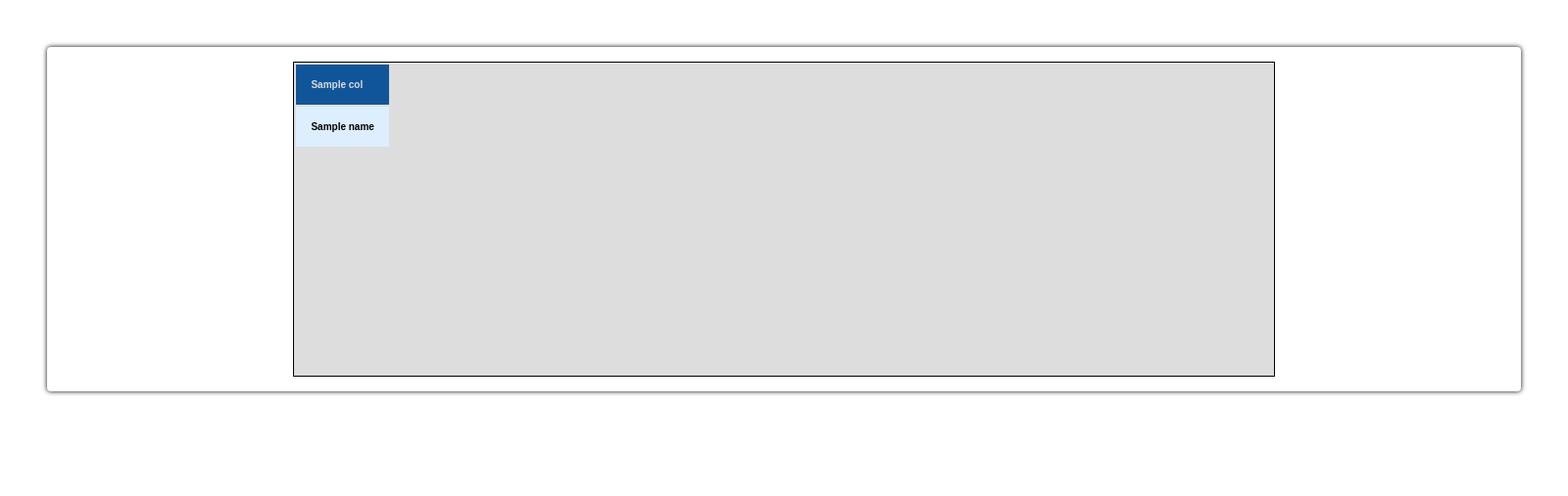
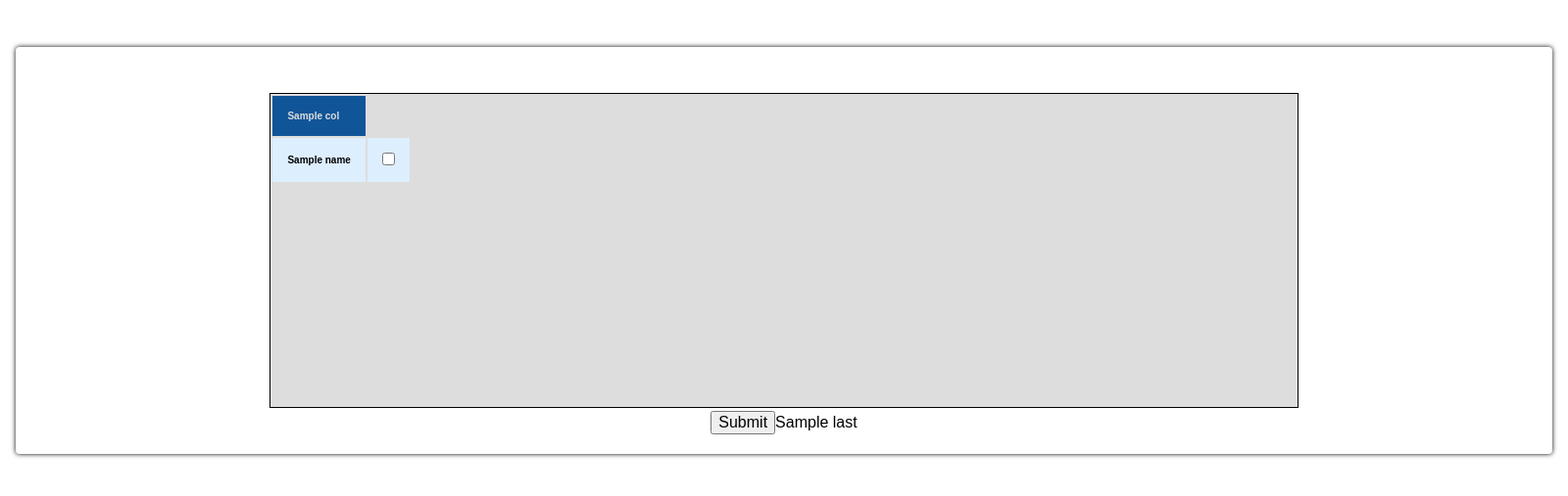
Before and after one commit to nathanmargaglio/bravo_foxtrot, a Flask app: template expired_listings/templates/expires.html in a window 1600 px wide. Shown: the top 507 px of the page at 98% size. Run offline with Flask 2, Linux system fonts and the light colour scheme; the template is opened without the code that fills it: most values are stand-ins (such as "Sample title", 1, 10 or a date in 2020); lists and menus that the app fills with data are empty; some libraries are stand-ins or nearby versions.

Commit message:
added saving

```diff
--- a/expired_listings/server.py
+++ b/expired_listings/server.py
@@ -1,5 +1,6 @@
-from flask import Flask, render_template, redirect
+from flask import Flask, render_template, redirect, request
 import pandas as pd
+import json
 import os
 
 SHOW_COLS = ['ML #', 'Address', 'City', 'Zip Code_x', 'Owner 1 First Name',
@@ -15,6 +16,22 @@ def get_dir_list():
 			pass
 	return dir_list
 
+def get_saved_data(exp):
+	try:
+		with open("data/"+exp+"/saved.json") as infile:
+			saved = json.load(infile)
+	except:
+		tmp = {}
+		data = pd.read_csv("data/"+exp+"/results.csv")
+		for i in range(len(data)):
+			tmp[i]=False
+		with open("data/"+exp+"/saved.json", 'w') as outfile:
+			json.dump(tmp,outfile)
+		with open("data/"+exp+"/saved.json") as infile:
+			saved = json.load(infile)
+	print saved
+	return saved
+
 app = Flask(__name__)
 
 @app.route("/")
@@ -26,9 +43,25 @@ def index():
 def exp(exp):
 	try:
 		data = pd.read_csv("data/"+exp+"/results.csv")
-		return render_template("expires.html", data=data, cols=SHOW_COLS)
+		saved = get_saved_data(exp)
+		return render_template("expires.html", exp=exp,data=data, cols=SHOW_COLS, saved=saved)
 	except:
 		return redirect("/")
 
+@app.route('/submit_<exp>', methods=['POST'])
+def submit(exp):
+	res= request.form.to_dict()
+	results = {}
+	for k,i in res.iteritems():
+		if i == "True":
+			val = True
+		else:
+			val = False
+		results[int(k)] = val
+	print results
+	with open("data/"+exp+"/saved.json", 'w') as outfile:
+			json.dump(results,outfile)
+	return redirect('/')
+
 if __name__ == "__main__":
     app.run(host="0.0.0.0",port=80,debug=True)
--- a/expired_listings/templates/expires.html
+++ b/expired_listings/templates/expires.html
@@ -2,7 +2,7 @@
 <html >
   <head>
     <meta charset="UTF-8">
-    <title>scrolling table</title>
+    <title>Expired Listings</title>
     <script src="http://s.codepen.io/assets/libs/modernizr.js" type="text/javascript"></script>
 
 
@@ -17,8 +17,8 @@ font-size:16px;
 width:92em;
 height:320px;			/* set height here */
 
-margin:3em  auto;position:relative;padding:0;border:1em solid transparent;box-shadow:0 0 5px;border-radius:0.25em;text-align:center}
-#blocG, #blocD{display:inline-block;width:62.45em;height:100%;margin:0 0.1em;overflow-y:scroll;overflow-x:scroll;box-shadow:0 0 0 1px;background:#ddd}
+margin:3em  auto;position:relative;padding:0;border:3em solid transparent;box-shadow:0 0 5px;border-radius:0.25em;text-align:center}
+#blocG, #blocD{display:inline-block;width:65.45em;height:100%;margin:0 0.1em;overflow-y:scroll;overflow-x:scroll;box-shadow:0 0 0 1px;background:#ddd}
 #tabG, #tabD {text-align:center;
 
 font-size :10px;} 		/* !!! */
@@ -29,8 +29,7 @@ thead, tfoot {background-color : #159;color : #ddd;}
 tbody {background-color : #def;}
 						/* copy of thead to overlap it and remain on container top.
 						It brings no weird extra content .GCyrillus */
-tfoot {table-layout:fixed;position:absolute;top:0px;left:auto;
-width:70.9em;			/* => [45.25 - 1em (scrollbar)] x 1.6 (16px/10px)  */
+tfoot {position:relative;}
 display:table;background:#def;margin-left:-1px;box-shadow:0px 3px 5px   #ccc}
 tfoot th { box-shadow:0 0 0 1px #ddd; background:#159;}
 
@@ -47,6 +46,7 @@ th, td {
   </head>
 
   <body>
+<form action="/submit_{{exp}}" method="post">
 <div id="blocTableaux">
 	<div id="blocG">
 		<table id="tabG">
@@ -63,11 +63,17 @@ th, td {
 					{% for j in cols%}
 					<th nowrap>{{i[1][j]}}</th>
 					{% endfor %}
+					<th>
+<input type="checkbox" name="{{i[0]}}" value="True" {% if saved.get(i[0]|string) %} checked {% endif %}>
+<input type="hidden" name="{{i[0]}}" value="False"></th>
 				</tr>
 				{% endfor %}
 			</tbody>
 		</table>
 	</div>
+		<tfoot>
+		<br><input type="submit" value="Submit">{{last}}
+		</tfoot>
 </div>
     <script src='http://cdnjs.cloudflare.com/ajax/libs/jquery/2.1.3/jquery.min.js'></script>
 
```
